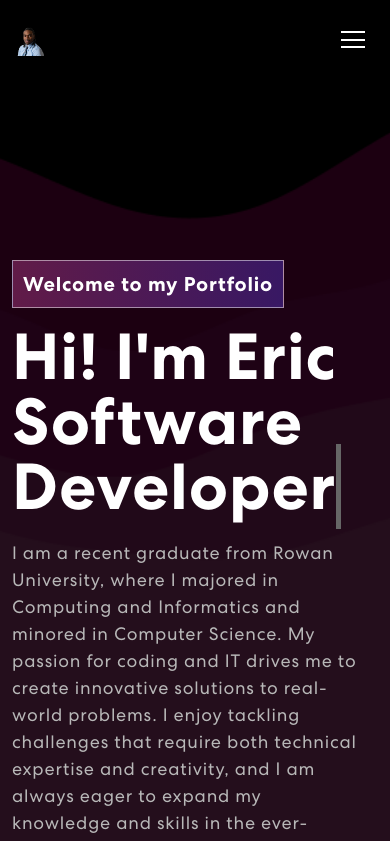
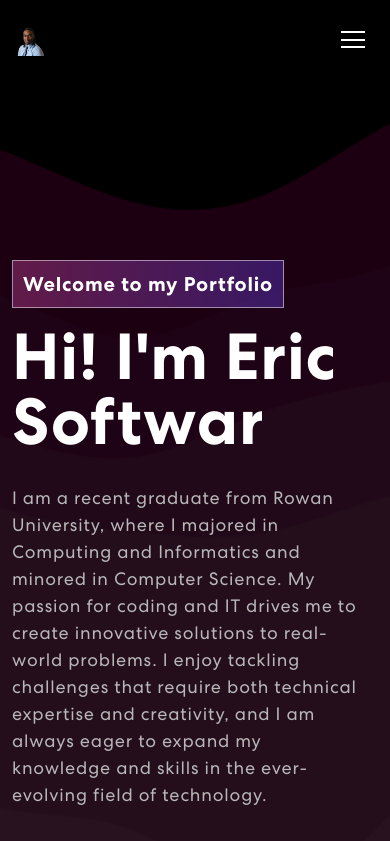
Before and after one commit to Robinson-erc/portfolio_react, a React (Create React App) app: page / in a window 390 px wide. Shown: the top 841 px of the page. Built offline with nearby package versions, Linux system fonts and the light colour scheme; no server answers.

Commit message:
mobile edit

```diff
--- a/src/App.css
+++ b/src/App.css
@@ -303,6 +303,13 @@ nav.navbar .navbar-toggler[aria-expanded="true"] .navbar-toggler-icon {
 }
 .txt-rotate > .wrap {
   border-right: 0.08em solid #666;
+}
+/* Add this to your App.css */
+.txt-rotate {
+  display: inline-block;
+  width: 250px; /* Adjust the width as needed */
+  white-space: nowrap;
+  overflow: hidden;
 }
 
 /************ Skills Css ************/
```
